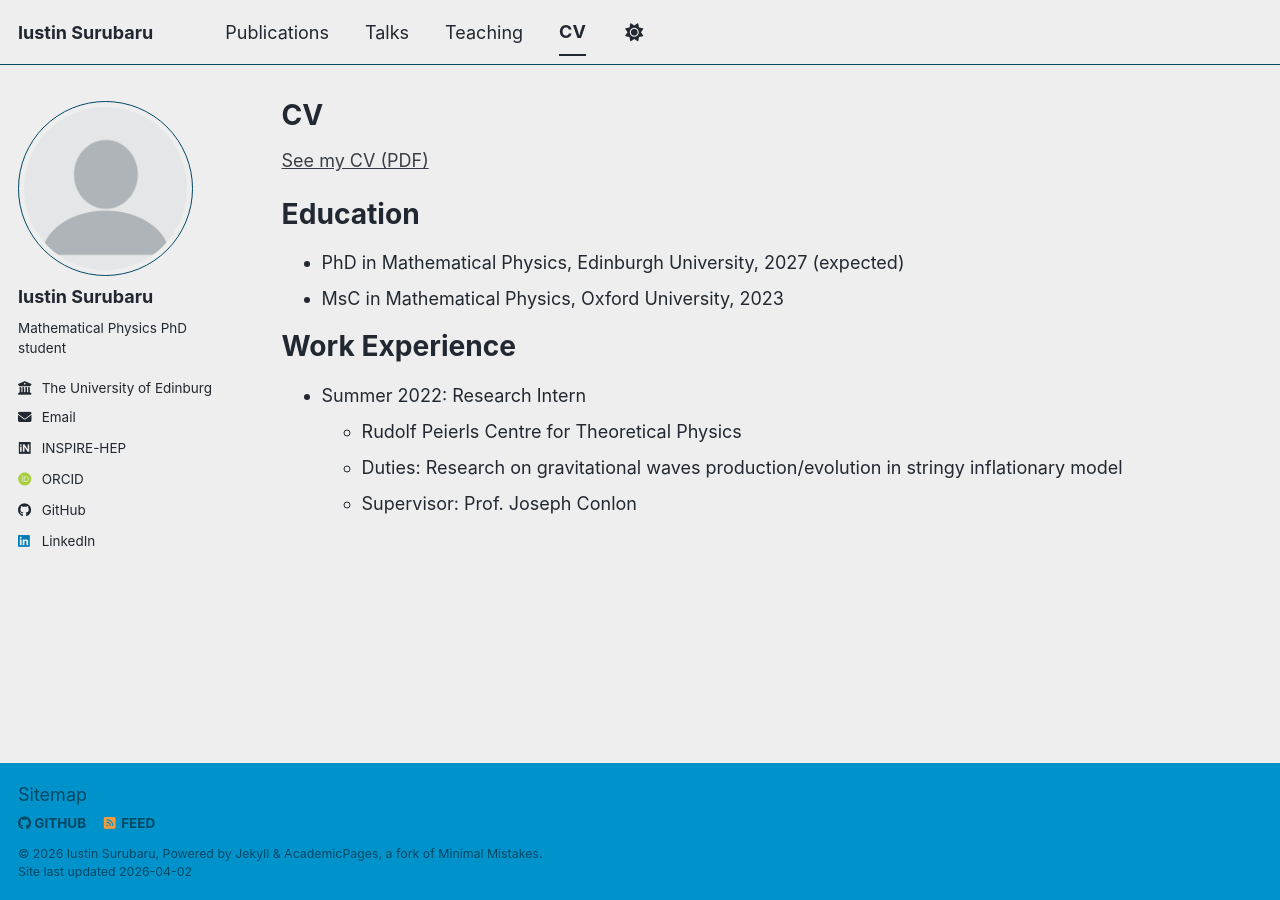
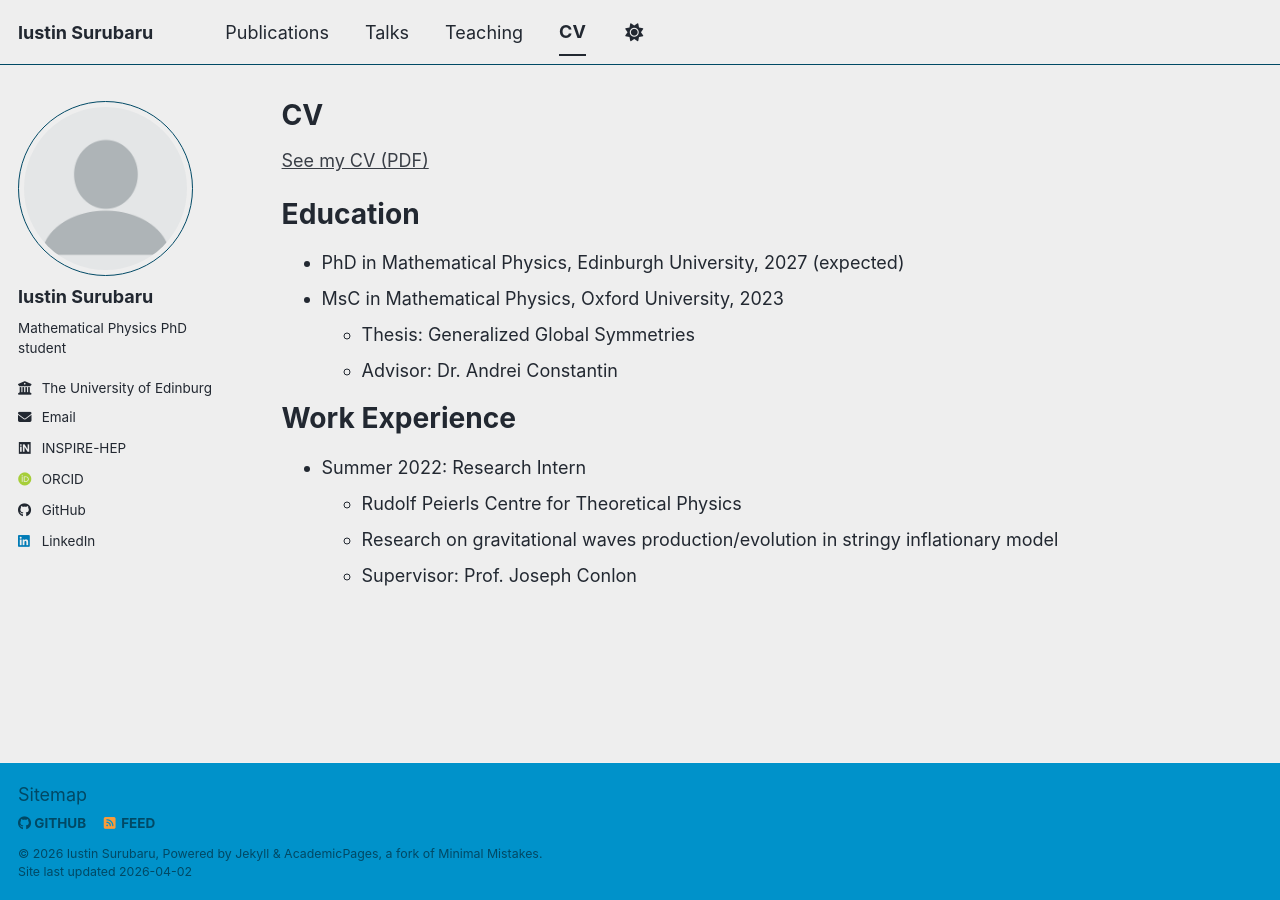
Before and after one commit to IustinS2/IustinS2.github.io, a Jekyll site: the page built from _pages/cv.md, in a window 1280 px wide. Built offline with Jekyll 4.4.1, drawn with Linux system fonts in a browser that asks for light colours; some web fonts are replaced; a script bundle is joined from its source files by our own code; library files that are not in the unit come from our copies.

Commit message:
Update cv.md

```diff
--- a/_pages/cv.md
+++ b/_pages/cv.md
@@ -15,11 +15,13 @@ Education
 ======
 * PhD in Mathematical Physics, Edinburgh University, 2027 (expected)
 * MsC in Mathematical Physics, Oxford University, 2023
+  * Thesis: Generalized Global Symmetries
+  * Advisor: Dr. Andrei Constantin
 
 Work Experience
 ======
 
 * Summer 2022: Research Intern
   * Rudolf Peierls Centre for Theoretical Physics
-  * Duties: Research on gravitational waves production/evolution in stringy inflationary model
+  * Research on gravitational waves production/evolution in stringy inflationary model
   * Supervisor: Prof. Joseph Conlon
```
